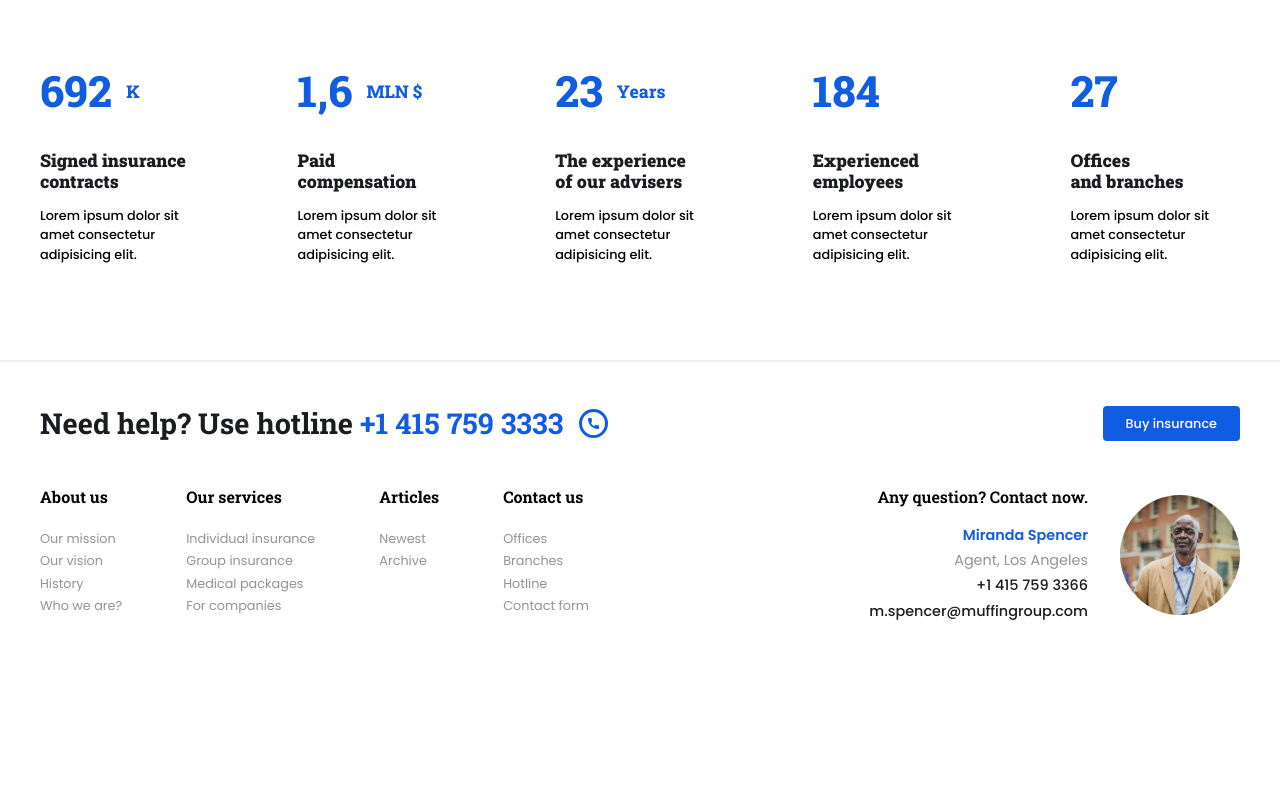
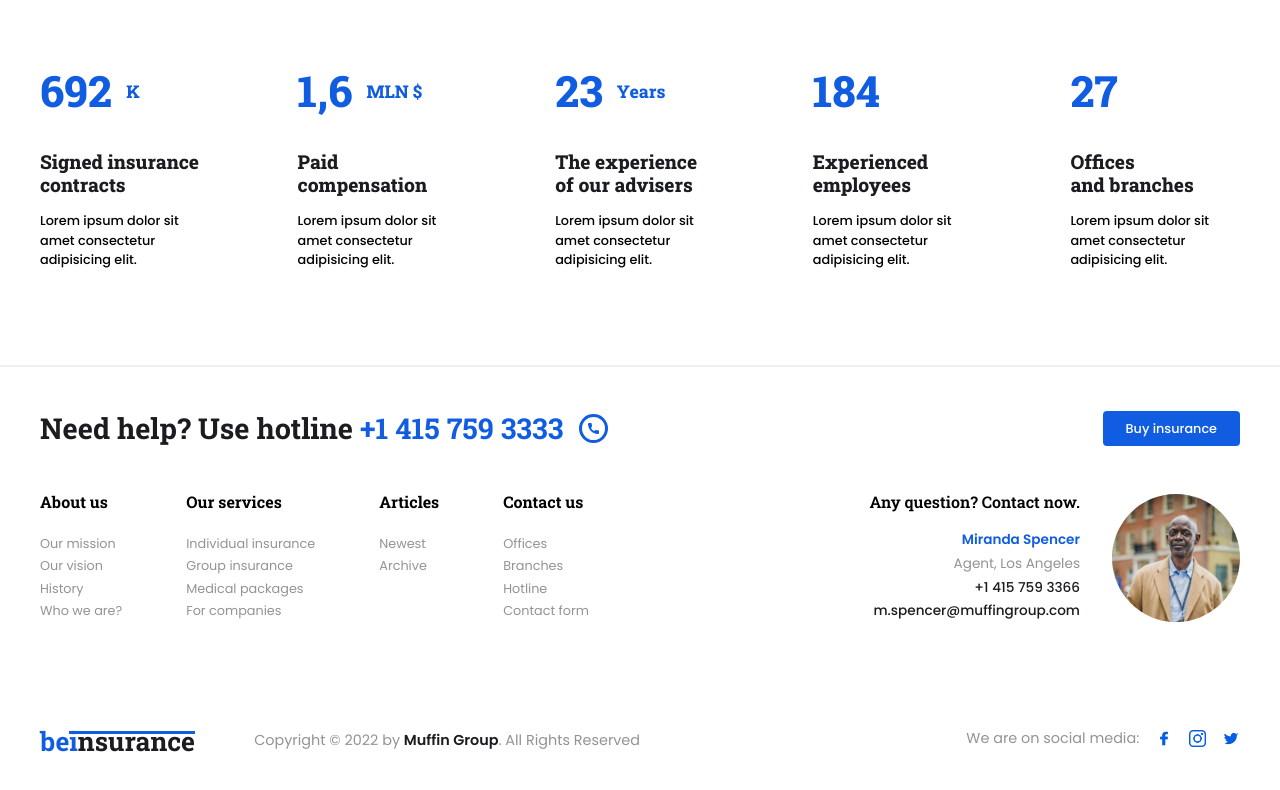
Before and after one commit to thebigtank/beinsurance, a website built with Vite: page index.html in a window 1280 px wide. Shown: the part 2332-3122 px from the top of the page. Built offline with nearby package versions, Linux system fonts and the light colour scheme.

Commit message:
Completed design phase one

```diff
--- a/css/main.scss
+++ b/css/main.scss
@@ -355,7 +355,7 @@ section {
                     }
                 }
                 h1 {
-                    @include setFont($robotoslab, 1.1em, 900);
+                    @include setFont($robotoslab, 1.2em, 800);
                     line-height: 1.2em;
                     color: $matte-black;
                     margin-bottom: .8em;
@@ -372,8 +372,8 @@ section {
 footer {
     position: relative;
     border-top: 2px solid $off-white;
-    margin-bottom: 10em;
-    .footer-header {
+    margin-bottom: 3em;
+    .header-area {
         padding: 0 2.5em;
         padding-top: 2.5em;
         @include setFlex(flex, center, space-between, initial);
@@ -402,12 +402,12 @@ footer {
             @include btn;
         }
     }
-    .footer-body {
+    .links-area {
         padding: 0 2.5em;
         margin-top: 2.5em;
-        @include setFlex(flex, top, space-between, initial);
+        @include setFlex(flex, flex-start, space-between, initial);
         .footer-links {
-            @include setFlex(flex, top, space-between, initial);
+            @include setFlex(flex, flex-start, space-between, initial);
             .link-grp {
                 margin-right: 4em;
                 .title {
@@ -438,7 +438,7 @@ footer {
                 .contact-grp {
                     span {
                         display: block;
-                        @include setFont($poppins, .9em, 400);
+                        @include setFont($poppins, .85em, 400);
                         margin-bottom: .25em;
                         &.name {
                             text-transform: capitalize;
@@ -457,12 +457,70 @@ footer {
                 }
             }
             .avatar {
-                height: 7.5em;
-                width: 7.5em;
+                height: 8em;
+                width: 8em;
                 border-radius: 50%;
                 overflow: hidden;
                 img {
 
+                }
+            }
+        }
+    }
+    .copyright-area {
+        padding: 0 2.5em;
+        margin-top: 6em;;
+        .grp {
+            @include setFlex(flex, center, space-between, initial);
+            .logo {
+                h1 {
+                    @include setFont($robotoslab, 1.65em, 700);
+                    color: $blue;
+                    span {
+                        position: relative;
+                        display: inline-block;
+                        color: $matte-black;
+                        &::before {
+                            content: '';
+                            display: block;
+                            position: absolute;
+                            top: 10px;
+                            width: 100%;
+                            height: 3px;
+                            background-color: $blue;
+                        }
+                        &::first-letter {
+                            color: $blue;
+                        }
+                    }
+                }
+            }
+            .copyright {
+                color: $light-text;
+                @include setFont($poppins, .9em, 400);
+                a {
+                    color: $matte-black;
+                    font-weight: 600;
+                }
+            }
+        }
+        .social-links {
+            @include setFlex(flex, center, space-between, initial);
+            float: right;
+            margin-top: .4em;
+            span {
+                @include setFont($poppins, .9em, 400);
+                color: $light-text;
+            }
+            ul {
+                li {
+                    float: left;
+                    margin-left: 1em;
+                    a {
+                        img {
+                            height: 1.1em;
+                        }
+                    }
                 }
             }
         }
--- a/index.html
+++ b/index.html
@@ -248,7 +248,7 @@
 
     <div class="max-w-screen-xl m-auto">
         <footer>
-            <div class="footer-header">
+            <div class="header-area">
                 <div class="title">
                     <h1>Need help? Use hotline <span>+1 415 759 3333</span></h1>
                     <span class="call-ico">
@@ -257,7 +257,7 @@
                 </div>
                 <a href="#" class="btn">Buy insurance</a>
             </div>
-            <div class="footer-body">
+            <div class="links-area">
                 <div class="footer-links">
                     <div class="link-grp">
                         <span class="title">About us</span>
@@ -309,6 +309,30 @@
                     </div>
                 </div>
             </div>
+            <div class="copyright-area">
+                <div class="grid grid-cols-12">
+                    <div class="col-span-12 xl:col-span-6">
+                        <div class="grp">
+                            <div class="logo">
+                                <h1>be<span>insurance</span></h1>
+                            </div>
+                            <span class="copyright">
+                                Copyright &copy 2022 by <a href="#">Muffin Group</a>. All Rights Reserved
+                            </span>
+                        </div>
+                    </div>
+                    <div class="col-span-12 xl:col-span-6">
+                        <div class="social-links">
+                            <span>We are on social media:</span>
+                            <ul>
+                                <li><a href="#"><img src="assets/facebook.png" alt=""></a></li>
+                                <li><a href="#"><img src="assets/instagram.png" alt=""></a></li>
+                                <li><a href="#"><img src="assets/twitter.png" alt=""></a></li>
+                            </ul>
+                        </div>
+                    </div>
+                </div>
+            </div>
         </footer>
     </div>
 
```
Also changed, not shown: css/main.css, 1 other file.
